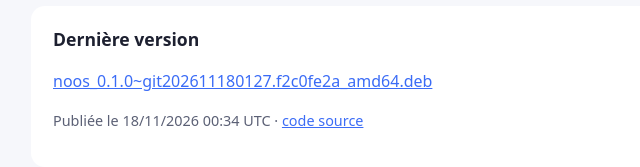
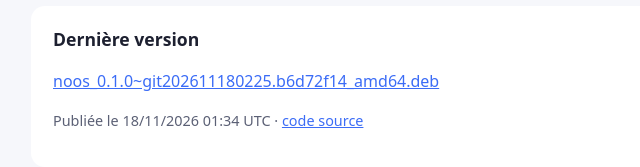
Before and after one commit to Chomiam/noos-de, a plain HTML site: page index.html in a window 1280 px wide. Shown: the part 579-746 px from the top of the page, 229-869 px from the left. Drawn offline with Linux system fonts and the light colour scheme.

Commit message:
Dépôt APT : noos_0.1.0~git202611180225.b6d72f14_amd64.deb

```diff
--- a/index.html
+++ b/index.html
@@ -43,8 +43,8 @@ sudo apt install noos</pre>
 
   <section>
     <h2>Dernière version</h2>
-    <p><a href="pool/main/n/noos/noos_0.1.0~git202611180127.f2c0fe2a_amd64.deb">noos_0.1.0~git202611180127.f2c0fe2a_amd64.deb</a></p>
-    <p class="muted">Publiée le 18/11/2026 00:34 UTC · <a href="https://github.com/Chomiam/noos-de">code source</a></p>
+    <p><a href="pool/main/n/noos/noos_0.1.0~git202611180225.b6d72f14_amd64.deb">noos_0.1.0~git202611180225.b6d72f14_amd64.deb</a></p>
+    <p class="muted">Publiée le 18/11/2026 01:34 UTC · <a href="https://github.com/Chomiam/noos-de">code source</a></p>
   </section>
 </main>
 </body>
```
Also changed, not shown: 9 other files.
